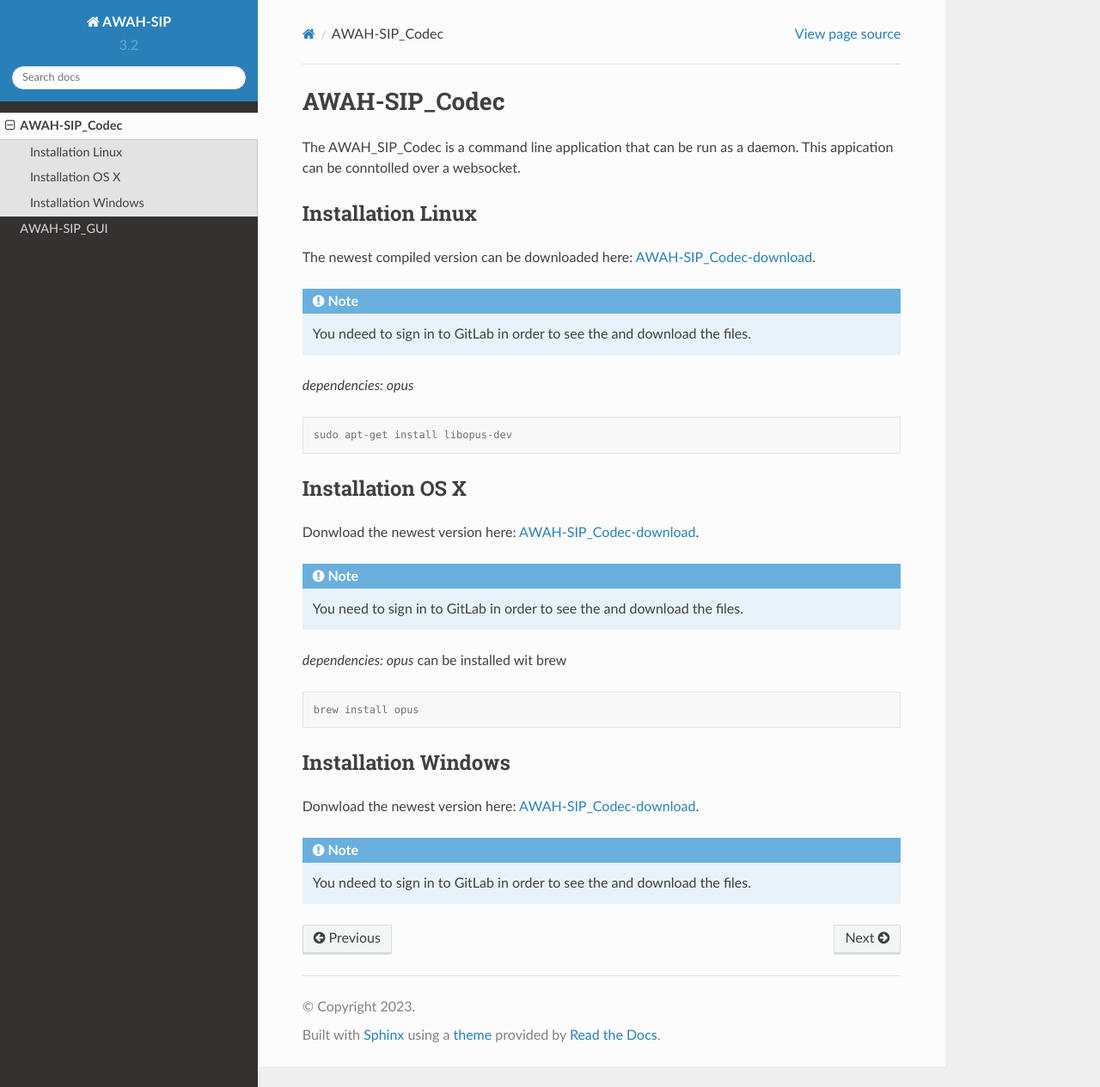
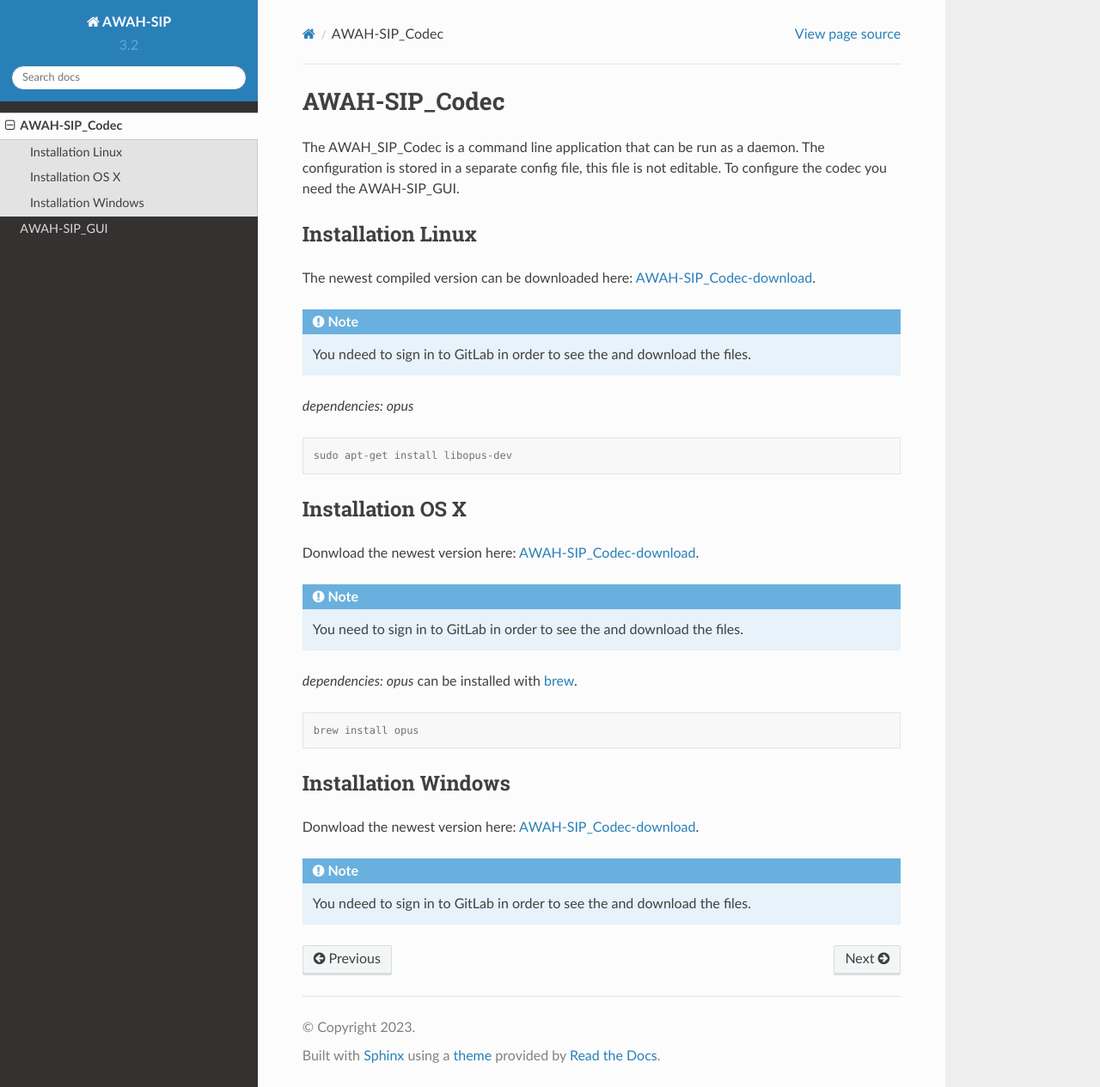
Before and after one commit to AWAH-SIP/AWAH-SIP_Documentation, a Sphinx documentation site: the page built from docs/source/AWAH-SIP_Codec.rst, in a window 1280 px wide and 1265 px high. Shown: the whole window at 86% size. Built offline with Sphinx 7.4.7 and the Read the Docs theme 2.0.0, drawn with Linux system fonts in a browser that asks for light colours.

Commit message:
updated Codec

```diff
--- a/docs/source/AWAH-SIP_Codec.rst
+++ b/docs/source/AWAH-SIP_Codec.rst
@@ -2,7 +2,8 @@
 ==============
 
 
-The AWAH_SIP_Codec is a command line application that can be run as a daemon. This appication can be conntolled over a websocket.
+The AWAH_SIP_Codec is a command line application that can be run as a daemon. The configuration is stored in a separate config file, this file is not editable.
+To configure the codec you need the AWAH-SIP_GUI.
 
 Installation Linux
 ------------------
@@ -32,7 +33,9 @@
 
    You need to sign in to GitLab in order to see the and download the files.
 
-`dependencies: opus` can be installed wit brew
+`dependencies: opus` can be installed with brew_.
+
+.. _brew: https://brew.sh/
 
 .. code-block:: console
 
```
